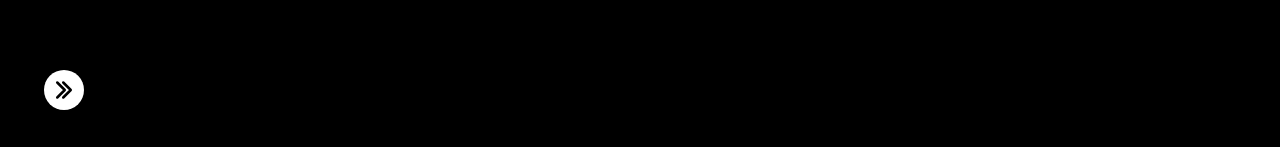
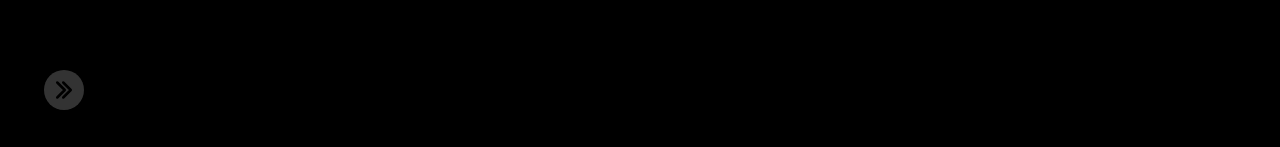
Before and after one commit to sing1176/Portfolio, a React (Create React App) app: page / in a window 1280 px wide. Shown: the part 650-797 px from the top of the page. Built offline with nearby package versions, Linux system fonts and the light colour scheme.

Commit message:
added animation to bottom menu

```diff
--- a/src/components/BottomMenu.js
+++ b/src/components/BottomMenu.js
@@ -81,7 +81,10 @@ const BottomMenu = () => {
     }, 3000);
   };
   return (
-    <motion.div className="flex items-center gap-4 absolute bottom-10 left-5 z-30">
+    <motion.div
+      whileHover={{ opacity: 1 }}
+      transition={{ duration: 0.5 }}
+      className="flex items-center gap-4 absolute bottom-10 left-5 z-30 opacity-20">
       <motion.div
         variants={socialIconVariants}
         initial={false}
```
